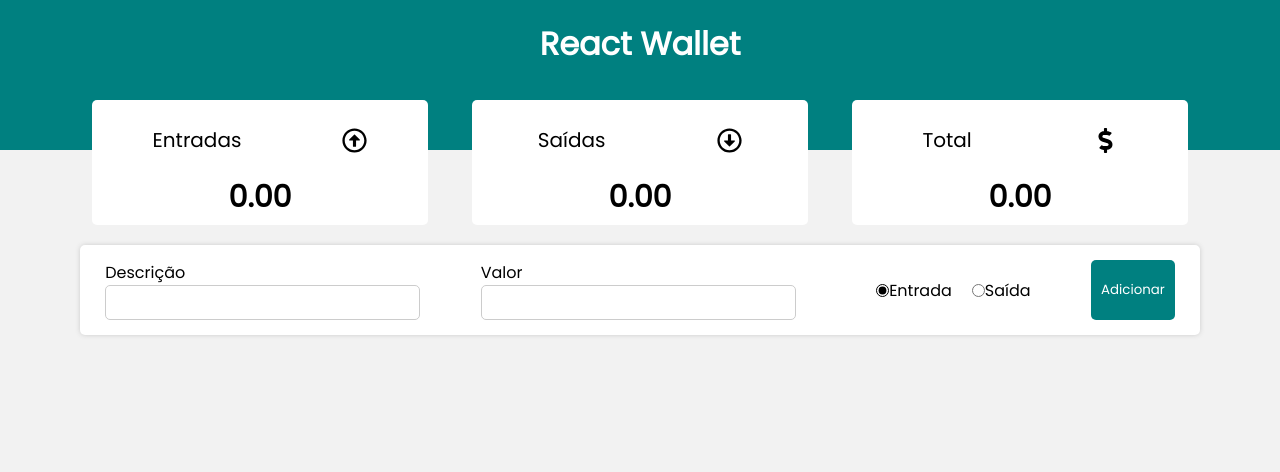
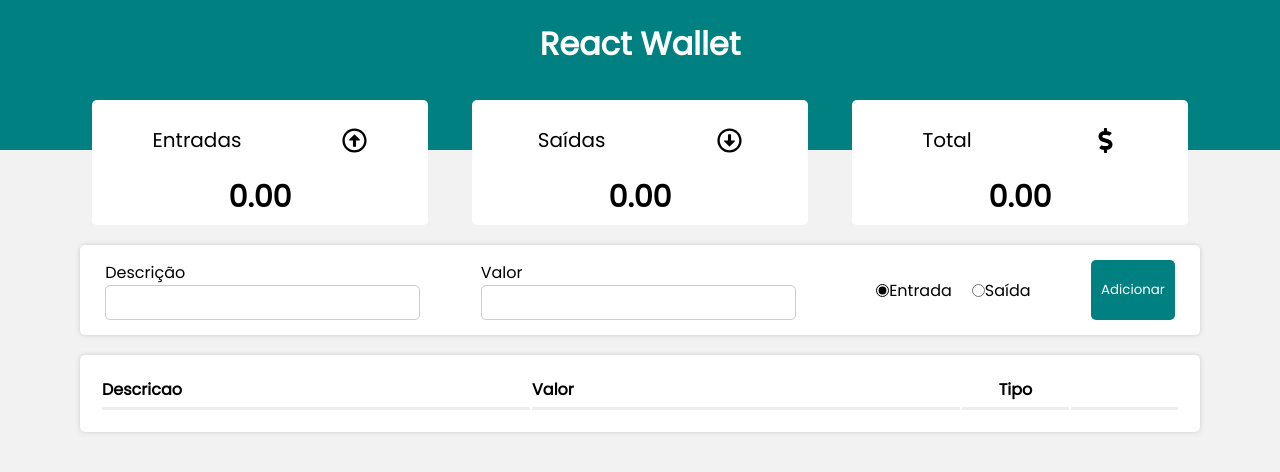
Before and after one commit to vinnycosta9898/react-wallet, a React (Vite) app: page / in a window 1280 px wide. Shown: the top 472 px of the page. Built offline with nearby package versions, Linux system fonts and the light colour scheme.

Commit message:
Adicionando o projeto final nop repositorio remoto

```diff
--- a/src/App.jsx
+++ b/src/App.jsx
@@ -47,6 +47,8 @@
       <Resume income={income} expense={expense} total={total}/>
       <Form
         handleAdd={handleAdd}
+        transactionsList={transactionsList}
+        setTransactionsList={setTransactionsList}
       />
     </div>
   )
--- a/src/components/Form/index.jsx
+++ b/src/components/Form/index.jsx
@@ -10,7 +10,9 @@
 
 import { v4 as uuidv4 } from 'uuid';
 
-export function Form({ handleAdd }){
+import { Grid } from '../Grid';
+
+export function Form({ handleAdd, transactionsList, setTransactionsList }){
 
     const [desc, setDesc] = useState("");
     const [amount, setAmount] = useState("");
@@ -38,6 +40,7 @@
     };
 
     return(
+        <>
             <Container>
                 <InputContainer>
                     <Label>Descrição</Label>
@@ -74,7 +77,8 @@
                     <Label htmlFor="rExpenses">Saída</Label>
                 </RadioGroup>
                 <Button onClick={handleSave}>Adicionar</Button>
-
             </Container>
+            <Grid items={transactionsList} setItems={setTransactionsList}/>
+        </>
     )
 }
--- /dev/null
+++ b/src/components/Grid/index.jsx
@@ -0,0 +1,38 @@
+import { Container,
+         Thead,
+         Tbody,
+         Tr,
+         Th
+       } from './styles';
+import { GridItem } from '../GridItem';
+
+export function Grid({ items, setItems }){
+
+    function onDelete( id ){
+        const newArray = items.filter((transaction) => transaction.id !== id);
+        setItems(newArray);
+        localStorage.setItem("transactions", JSON.stringfy(newArray));
+    }
+    return(
+        <Container>
+            <Thead>
+                <Tr>
+                    <Th width={40}>Descricao</Th>
+                    <Th width={40}>Valor</Th>
+                    <Th width={10} alignCenter>
+                        Tipo
+                    </Th>
+                    <Th width={10}></Th>
+                </Tr>
+            </Thead>
+
+            <Tbody>
+                {
+                    items?.map((item, index) => (
+                        <GridItem key={index} item={item} onDelete={onDelete}/>
+                    ))
+                }
+            </Tbody>
+        </Container>
+    )
+}
--- /dev/null
+++ b/src/components/Grid/styles.js
@@ -0,0 +1,26 @@
+import styled from 'styled-components';
+
+export const Container = styled.table`
+    width: 98%;
+    max-width: 1120px;
+
+    background-color: #fff;
+    box-shadow: 0px 0px 5px #ccc;
+    border-radius: 5px;
+
+    padding: 20px;
+    margin: 20px auto;
+`
+
+export const Thead = styled.thead``
+
+export const Tbody = styled.tbody``
+
+export const Tr = styled.tr``
+
+export const Th = styled.th`
+    border-bottom: inset;
+    padding-bottom: 5px;
+    text-align: ${(props) => (props.alignCenter ? "center" : "start")};
+    width: ${(props) => (props.width? props.width + "%" : "auto")};
+`
--- /dev/null
+++ b/src/components/GridItem/index.jsx
@@ -0,0 +1,28 @@
+import { Tr, Td} from './styles';
+
+import { FaRegArrowAltCircleUp,
+         FaRegArrowAltCircleDown,
+         FaTrash
+       } from 'react-icons/fa';
+
+export function GridItem({ item, onDelete }){
+    return(
+        <Tr>
+            <Td>{item.desc}</Td>
+            <Td>{item.amount}</Td>
+            <Td>
+                {
+                    item.expense ? (
+                        <FaRegArrowAltCircleDown color="red"/>
+                    ) : (
+                        <FaRegArrowAltCircleUp color="green"/>
+                    )
+                }
+            </Td>
+
+            <Td alignCenter>
+                <FaTrash onClick={() => onDelete(item.id)}/>
+            </Td>
+        </Tr>
+    )
+}
--- /dev/null
+++ b/src/components/GridItem/styles.js
@@ -0,0 +1,15 @@
+import styled from "styled-components";
+
+export const Tr = styled.tr``
+
+export const Td = styled.td`
+    padding-top: 15px;
+    text-align: ${(props) => (props.alignCenter ? "center" : "start")};
+    word-break: break-all;
+
+    svg{
+        width: 18px;
+        height: 18px;
+    }
+
+`
```
Lines whose indentation alone changed are shown as unchanged.
